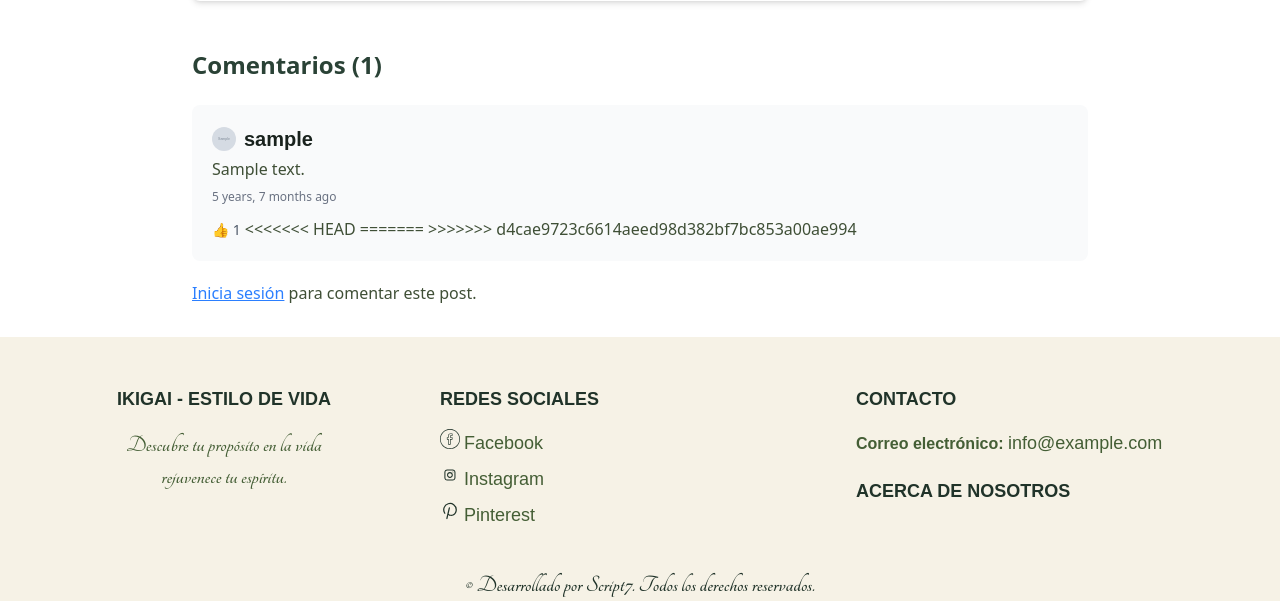
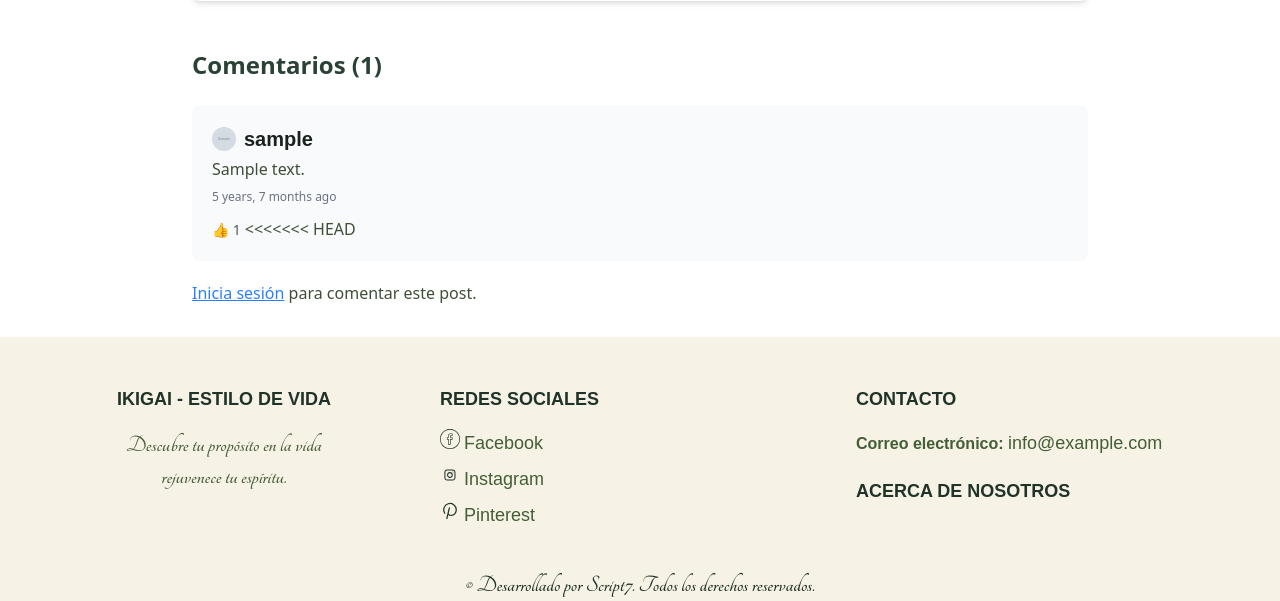
Before and after one commit to GerardoEMontenegro/IkigaiSense, a Django app: template blog/templates/post/post_detail.html in a window 1280 px wide. Shown: the part 1188-1789 px from the top of the page. Run offline with Django 5.2, Linux system fonts and the light colour scheme; the template is opened without the code that fills it: most values are stand-ins (such as "Sample title", 1, 10 or a date in 2020); grey boxes marked "Sample" are stand-in pictures; some libraries are stand-ins or nearby versions; some web fonts are replaced.

Commit message:
Update post_detail.html

```diff
--- a/blog/templates/post/post_detail.html
+++ b/blog/templates/post/post_detail.html
@@ -133,7 +133,6 @@
                                     <button type="submit" class="text-red-600 hover:underline text-sm">🗑️ Eliminar</button>
                                 </form>
                                 {% endif %}
-=======
                         {% if user == comment.author or user.is_collaborator or user.is_admin %}
                                     <a href="{% url 'comments:comment_edit' pk=comment.id %}"
                                         class="text-blue-600 hover:underline text-sm">
@@ -149,7 +148,6 @@
                                 <button type="submit" class="text-red-600 hover:underline text-sm">🗑️ Eliminar</button>
                             </form>
                             {% endif %}
->>>>>>> d4cae9723c6614aeed98d382bf7bc853a00ae994
                     </div>
             {% empty %}
                 <p class="text-gray-600 text-sm">No hay comentarios aún. ¡Sé el primero en comentar!</p>
```
